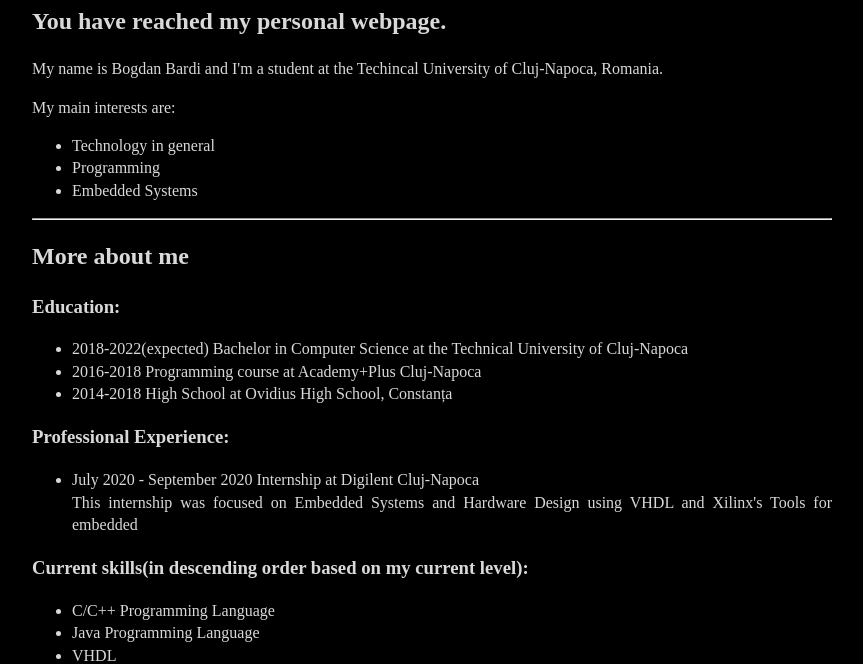
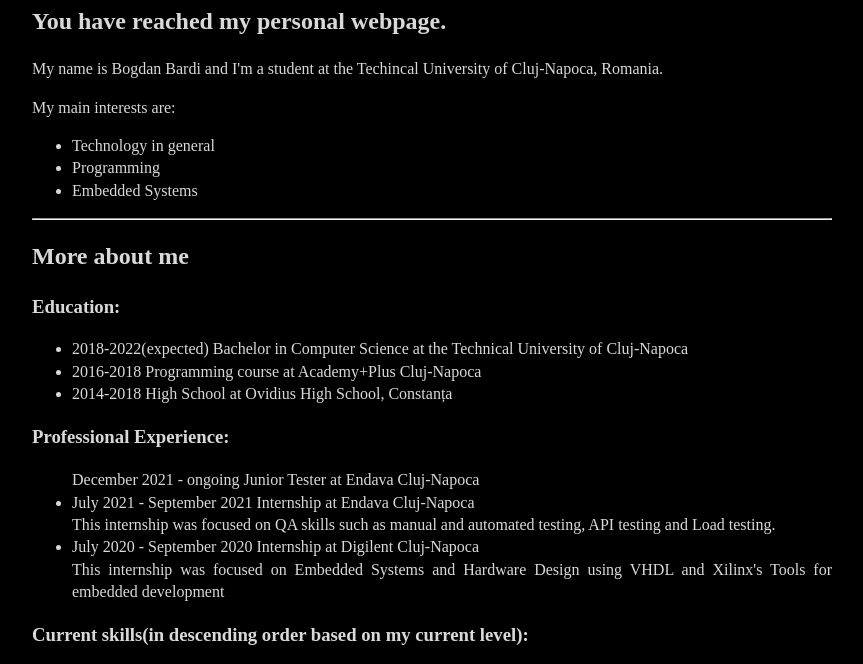
Before and after one commit to bbardi/bogdanbardi.ro, a plain HTML site: page index.html in a window 1280 px wide. Shown: the part 131-795 px from the top of the page, without its empty margins (208-1071 px from the left). Drawn offline with Linux system fonts and the light colour scheme.

Commit message:
Added Endava info

```diff
--- a/index.html
+++ b/index.html
@@ -33,9 +33,14 @@
     </ul>
     <h3>Professional Experience:</h3>
     <ul>
+        <l1>December 2021 - ongoing Junior Tester at Endava Cluj-Napoca</l1>
+        <li>July 2021 - September 2021 Internship at Endava Cluj-Napoca</li>
+        <div>
+            This internship was focused on QA skills such as manual and automated testing, API testing and Load testing.
+        </div>
         <li>July 2020 - September 2020 Internship at Digilent Cluj-Napoca</li>
         <div>
-        This internship was focused on Embedded Systems and Hardware Design using VHDL and Xilinx's Tools for embedded
+        This internship was focused on Embedded Systems and Hardware Design using VHDL and Xilinx's Tools for embedded development
         </div>
     </ul>
     <h3>Current skills(in descending order based on my current level):</h3>
```
